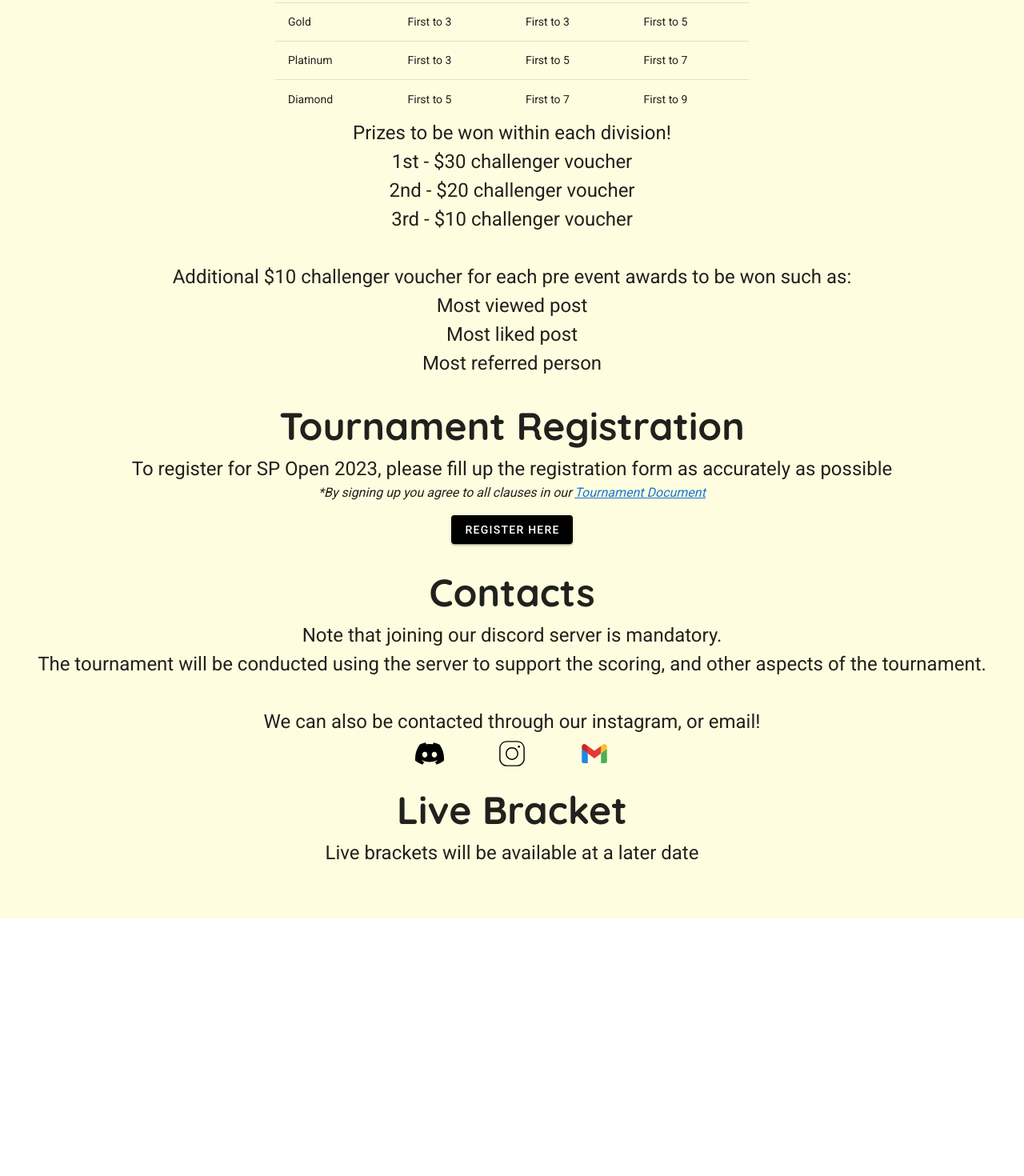
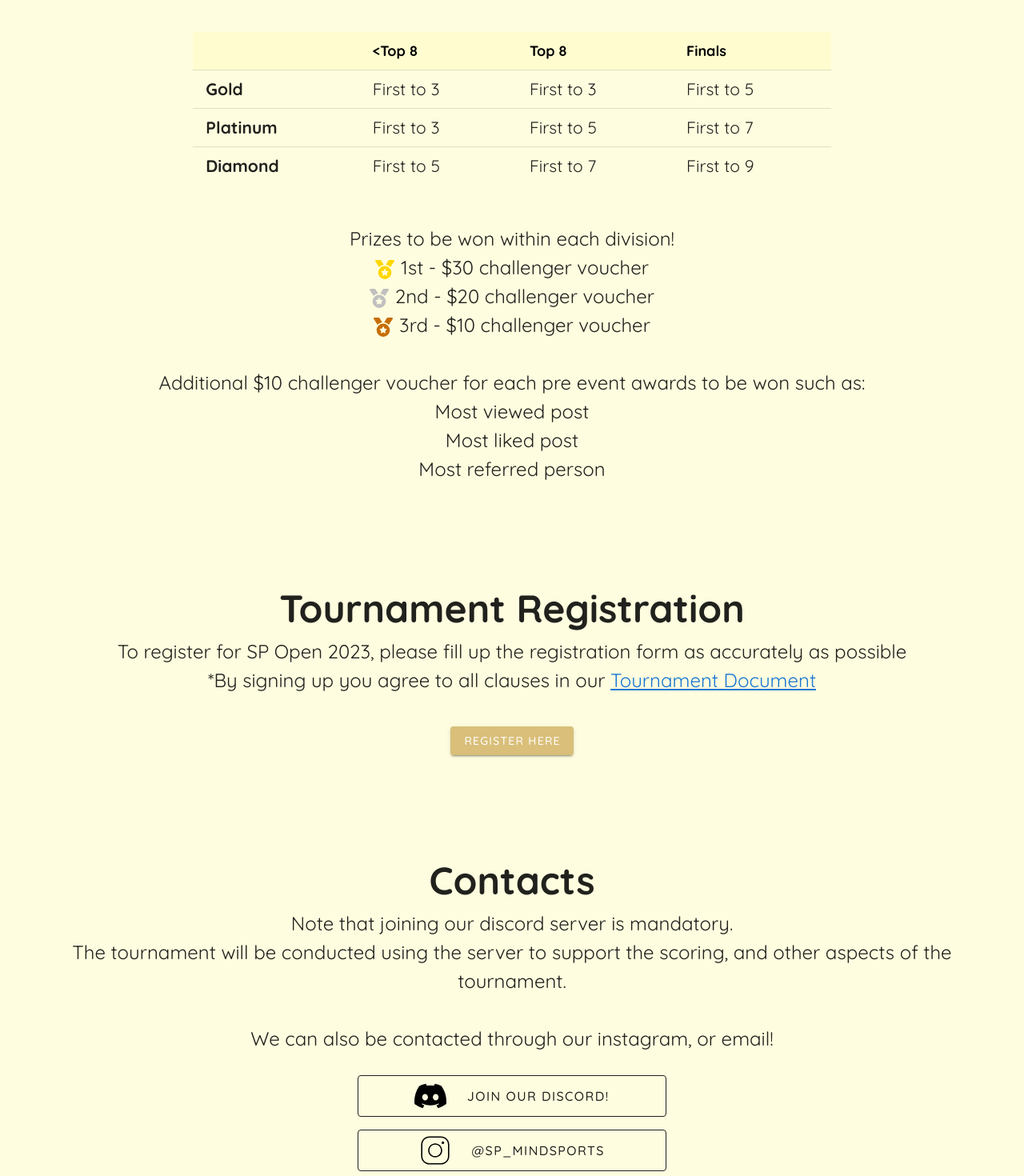
Before and after one commit to SPMS-Tetris/SPMS-Tetris.github.io, a Vue app: page / in a window 1280 px wide. Shown: the part 1100-2570 px from the top of the page at 80% size. Before the commit the page ends 2248 px from the top, so only its background shows below. Built offline with nearby package versions, Linux system fonts and the light colour scheme.

Commit message:
more frontend improvements

```diff
--- a/src/App.vue
+++ b/src/App.vue
@@ -69,11 +69,11 @@
 
     <v-main class="px-6 mt-0 pb-16 text-center" style="margin-top:100px">
       <Home ref="home-component" style="height: 100vh;"/>
-      <Info/>
-      <Registration/>
-      <Contact/>
+      <Info style="margin-bottom: 96px"/>
+      <Registration style="margin-bottom: 96px"/>
+      <Contact style="margin-bottom: 96px"/>
       <h1 id="live bracket">Live Bracket</h1>
-      <h2>Live brackets will be available at a later date</h2>
+      <h2 style="margin-bottom: 96px">Live brackets will be available at a later date</h2>
     </v-main>
   </v-app>
 </template>
@@ -90,13 +90,26 @@
   }
 
   @font-face {
-    font-family: 'yoster'; /*a name to be used later*/
+    font-family: 'quicksand'; /*a name to be used later*/
     src: url('../public/fonts/Quicksand.ttf'); /*URL to font*/
+  }
+
+  @font-face {
+    font-family: 'quicksand-bold'; /*a name to be used later*/
+    src: url('../public/fonts/Quicksand-Bold.ttf'); /*URL to font*/
   }
 
   h1 {
     font-size: 48px;
-    font-family: yoster;
+    font-family: quicksand;
+  }
+
+  * {
+    font-family: quicksand;
+  }
+
+  .bold {
+    font-family: quicksand-bold;
   }
 </style>
 
--- /dev/null
+++ b/src/components/bronze-medal.vue
@@ -0,0 +1,3 @@
+<template>
+    <svg xmlns="http://www.w3.org/2000/svg" viewBox="0 0 512 512"><!--! Font Awesome Pro 6.4.2 by @fontawesome - https://fontawesome.com License - https://fontawesome.com/license (Commercial License) Copyright 2023 Fonticons, Inc. --><path fill="#c66d00" d="M4.1 38.2C1.4 34.2 0 29.4 0 24.6C0 11 11 0 24.6 0H133.9c11.2 0 21.7 5.9 27.4 15.5l68.5 114.1c-48.2 6.1-91.3 28.6-123.4 61.9L4.1 38.2zm503.7 0L405.6 191.5c-32.1-33.3-75.2-55.8-123.4-61.9L350.7 15.5C356.5 5.9 366.9 0 378.1 0H487.4C501 0 512 11 512 24.6c0 4.8-1.4 9.6-4.1 13.6zM80 336a176 176 0 1 1 352 0A176 176 0 1 1 80 336zm184.4-94.9c-3.4-7-13.3-7-16.8 0l-22.4 45.4c-1.4 2.8-4 4.7-7 5.1L168 298.9c-7.7 1.1-10.7 10.5-5.2 16l36.3 35.4c2.2 2.2 3.2 5.2 2.7 8.3l-8.6 49.9c-1.3 7.6 6.7 13.5 13.6 9.9l44.8-23.6c2.7-1.4 6-1.4 8.7 0l44.8 23.6c6.9 3.6 14.9-2.2 13.6-9.9l-8.6-49.9c-.5-3 .5-6.1 2.7-8.3l36.3-35.4c5.6-5.4 2.5-14.8-5.2-16l-50.1-7.3c-3-.4-5.7-2.4-7-5.1l-22.4-45.4z"/></svg>
+</template>
--- /dev/null
+++ b/src/components/gold-medal.vue
@@ -0,0 +1,3 @@
+<template>
+    <svg xmlns="http://www.w3.org/2000/svg" viewBox="0 0 512 512"><!--! Font Awesome Pro 6.4.2 by @fontawesome - https://fontawesome.com License - https://fontawesome.com/license (Commercial License) Copyright 2023 Fonticons, Inc. --><path fill="gold" d="M4.1 38.2C1.4 34.2 0 29.4 0 24.6C0 11 11 0 24.6 0H133.9c11.2 0 21.7 5.9 27.4 15.5l68.5 114.1c-48.2 6.1-91.3 28.6-123.4 61.9L4.1 38.2zm503.7 0L405.6 191.5c-32.1-33.3-75.2-55.8-123.4-61.9L350.7 15.5C356.5 5.9 366.9 0 378.1 0H487.4C501 0 512 11 512 24.6c0 4.8-1.4 9.6-4.1 13.6zM80 336a176 176 0 1 1 352 0A176 176 0 1 1 80 336zm184.4-94.9c-3.4-7-13.3-7-16.8 0l-22.4 45.4c-1.4 2.8-4 4.7-7 5.1L168 298.9c-7.7 1.1-10.7 10.5-5.2 16l36.3 35.4c2.2 2.2 3.2 5.2 2.7 8.3l-8.6 49.9c-1.3 7.6 6.7 13.5 13.6 9.9l44.8-23.6c2.7-1.4 6-1.4 8.7 0l44.8 23.6c6.9 3.6 14.9-2.2 13.6-9.9l-8.6-49.9c-.5-3 .5-6.1 2.7-8.3l36.3-35.4c5.6-5.4 2.5-14.8-5.2-16l-50.1-7.3c-3-.4-5.7-2.4-7-5.1l-22.4-45.4z"/></svg>
+</template>
--- /dev/null
+++ b/src/components/silver-medal.vue
@@ -0,0 +1,3 @@
+<template>
+    <svg xmlns="http://www.w3.org/2000/svg" viewBox="0 0 512 512"><!--! Font Awesome Pro 6.4.2 by @fontawesome - https://fontawesome.com License - https://fontawesome.com/license (Commercial License) Copyright 2023 Fonticons, Inc. --><path fill="silver" d="M4.1 38.2C1.4 34.2 0 29.4 0 24.6C0 11 11 0 24.6 0H133.9c11.2 0 21.7 5.9 27.4 15.5l68.5 114.1c-48.2 6.1-91.3 28.6-123.4 61.9L4.1 38.2zm503.7 0L405.6 191.5c-32.1-33.3-75.2-55.8-123.4-61.9L350.7 15.5C356.5 5.9 366.9 0 378.1 0H487.4C501 0 512 11 512 24.6c0 4.8-1.4 9.6-4.1 13.6zM80 336a176 176 0 1 1 352 0A176 176 0 1 1 80 336zm184.4-94.9c-3.4-7-13.3-7-16.8 0l-22.4 45.4c-1.4 2.8-4 4.7-7 5.1L168 298.9c-7.7 1.1-10.7 10.5-5.2 16l36.3 35.4c2.2 2.2 3.2 5.2 2.7 8.3l-8.6 49.9c-1.3 7.6 6.7 13.5 13.6 9.9l44.8-23.6c2.7-1.4 6-1.4 8.7 0l44.8 23.6c6.9 3.6 14.9-2.2 13.6-9.9l-8.6-49.9c-.5-3 .5-6.1 2.7-8.3l36.3-35.4c5.6-5.4 2.5-14.8-5.2-16l-50.1-7.3c-3-.4-5.7-2.4-7-5.1l-22.4-45.4z"/></svg>
+</template>
--- a/src/plugins/vuetify.ts
+++ b/src/plugins/vuetify.ts
@@ -3,6 +3,9 @@ import Vuetify from 'vuetify/lib/framework';
 import Discord from "@/components/discord.vue";
 import Gmail from "@/components/gmail.vue";
 import Instagram from "@/components/instagram.vue";
+import GoldMedal from "@/components/gold-medal.vue";
+import SilverMedal from "@/components/silver-medal.vue";
+import BronzeMedal from "@/components/bronze-medal.vue";
 
 Vue.use(Vuetify);
 
@@ -18,6 +21,15 @@ export default new Vuetify({
             instagram: {
                 component: Instagram,
             },
+            gold_medal: {
+                component: GoldMedal
+            },
+            silver_medal: {
+                component: SilverMedal
+            },
+            bronze_medal: {
+                component: BronzeMedal
+            }
         }
     }
 });
--- a/src/views/Contact.vue
+++ b/src/views/Contact.vue
@@ -9,20 +9,20 @@
       We can also be contacted through our instagram, or email!
     </h2>
 
-    <v-row class="d-flex justify-center">
-      <v-col lg="1" md="3" sm="4">
-        <v-btn icon large href="https://discord.gg/PqCeyyyndg">
-          <v-icon large>$discord</v-icon>
+    <v-row class="mt-4">
+      <v-col sm="2" md="3" lg="4" xl="4"/>
+      <v-col xl="4" lg="4" md="6" sm="8">
+        <v-btn block outlined x-large href="https://discord.gg/PqCeyyyndg" target="_blank">
+          <v-icon x-large class="mr-6">$discord</v-icon>
+          Join our discord!
         </v-btn>
-      </v-col>
-      <v-col lg="1" md="3" sm="4">
-        <v-btn icon large href="https://www.instagram.com/sp_mindsports">
-          <v-icon large>$instagram</v-icon>
+        <v-btn block outlined x-large href="https://www.instagram.com/sp_mindsports" class="mt-4" target="_blank">
+          <v-icon class="mr-6" x-large>$instagram</v-icon>
+          @sp_mindsports
         </v-btn>
-      </v-col>
-      <v-col lg="1" md="3" sm="4">
-        <v-btn icon large href = "mailto: spmstetris@gmail.com">
-          <v-icon large>$gmail</v-icon>
+        <v-btn class="mt-4" block outlined x-large href = "mailto: spmstetris@gmail.com">
+          <v-icon class="mr-6" x-large>$gmail</v-icon>
+          spmstetris@gmail.com
         </v-btn>
       </v-col>
     </v-row>
--- a/src/views/Home.vue
+++ b/src/views/Home.vue
@@ -7,7 +7,7 @@
         Saturday, 4 November 2023 <br/>
         1100-1700 GMT+8
       </h2>
-      <p>Registration opens at 0900</p> <br/>
+      <h2>Registration opens at 0900</h2> <br/>
       <h2>
         Singapore Polytechnic <br/>
         500 Dover Rd, Singapore 139651
--- a/src/views/Info.vue
+++ b/src/views/Info.vue
@@ -8,15 +8,15 @@
     </h2>
 
     <v-row class="d-flex justify-center">
-      <v-col lg="6" md="8">
-        <v-simple-table style="background-color: #fffddf">
+      <v-col lg="8" md="10">
+        <v-simple-table class="my-12" style="background-color: #fffddf;">
           <template v-slot:default>
-            <thead>
+            <thead style="background-color: #fffdd0">
             <tr>
               <th class="text-left"></th>
-              <th class="text-left"> &lt;Top 8 </th>
-              <th class="text-left"> Top 8 </th>
-              <th class="text-left"> Finals </th>
+              <th> <h2 class="text-left bold font-weight-black" style="color: black">&lt;Top 8</h2> </th>
+              <th> <h2 class="text-left bold font-weight-black" style="color: black"> Top 8</h2> </th>
+              <th> <h2 class="text-left bold font-weight-black" style="color: black"> Finals </h2> </th>
             </tr>
             </thead>
 
@@ -26,12 +26,12 @@
                 v-for="items in brackets"
                 :key="items[0]"
             >
-              <td>{{items[0]}}</td>
+              <td class="d-flex align-center"> <h2 class="bold"> {{items[0]}} </h2> </td>
               <td
                   v-for="(ft, index) in items.slice(1)"
                   :key="index"
               >
-                First to {{ft}}
+                <h2> First to {{ft}} </h2>
               </td>
             </tr>
             </tbody>
@@ -42,9 +42,9 @@
 
     <h2>
       Prizes to be won within each division! <br/>
-      1st - $30 challenger voucher <br/>
-      2nd - $20 challenger voucher <br/>
-      3rd - $10 challenger voucher <br/>
+      <v-icon class="mr-2">$gold_medal</v-icon>1st - $30 challenger voucher <br/>
+      <v-icon class="mr-2">$silver_medal</v-icon>2nd - $20 challenger voucher <br/>
+      <v-icon class="mr-2">$bronze_medal</v-icon>3rd - $10 challenger voucher <br/>
       <br/>
       Additional $10 challenger voucher for each pre event awards to be won such as: <br/>
       Most viewed post <br/>
@@ -61,7 +61,8 @@ export default Vue.extend({
   name: "Info",
   data() {
     return {
-      brackets: [['Gold',3,3,5], ['Platinum',3,5,7], ['Diamond',5,7,9]]
+      brackets: [['Gold',3,3,5], ['Platinum',3,5,7], ['Diamond',5,7,9]],
+      colors: {'Gold': 'yellow'}
     }
   }
 })
--- a/src/views/Registration.vue
+++ b/src/views/Registration.vue
@@ -3,13 +3,13 @@
     <h1 id="register" class="anchor"/>
     <h1>Tournament Registration</h1>
     <h2>To register for SP Open 2023, please fill up the registration form as accurately as possible</h2>
-    <i>
+    <h2>
       *By signing up you agree to all clauses in our <a href="https://docs.google.com/document/d/1QiIgl84L9GUyFh7xrAhjrqf1GA_tLPPCNJJ-PJgLlis/edit?usp=sharing" target="_blank">Tournament Document</a>
-    </i>
+    </h2>
 
     <br/>
 
-    <v-btn color="black" style="color: white" href="https://forms.gle/YZRGPBqsk8BtTGPa9" target="_blank" class="mt-4">Register Here</v-btn>
+    <v-btn color="#d9bf79" style="color: white" href="https://forms.gle/YZRGPBqsk8BtTGPa9" target="_blank" class="mt-4">Register Here</v-btn>
   </v-container>
 </template>
 
```
Also changed, not shown: public/fonts/Quicksand-Bold.ttf (added), 1 other file (tests, documents, lock files or other folders).
